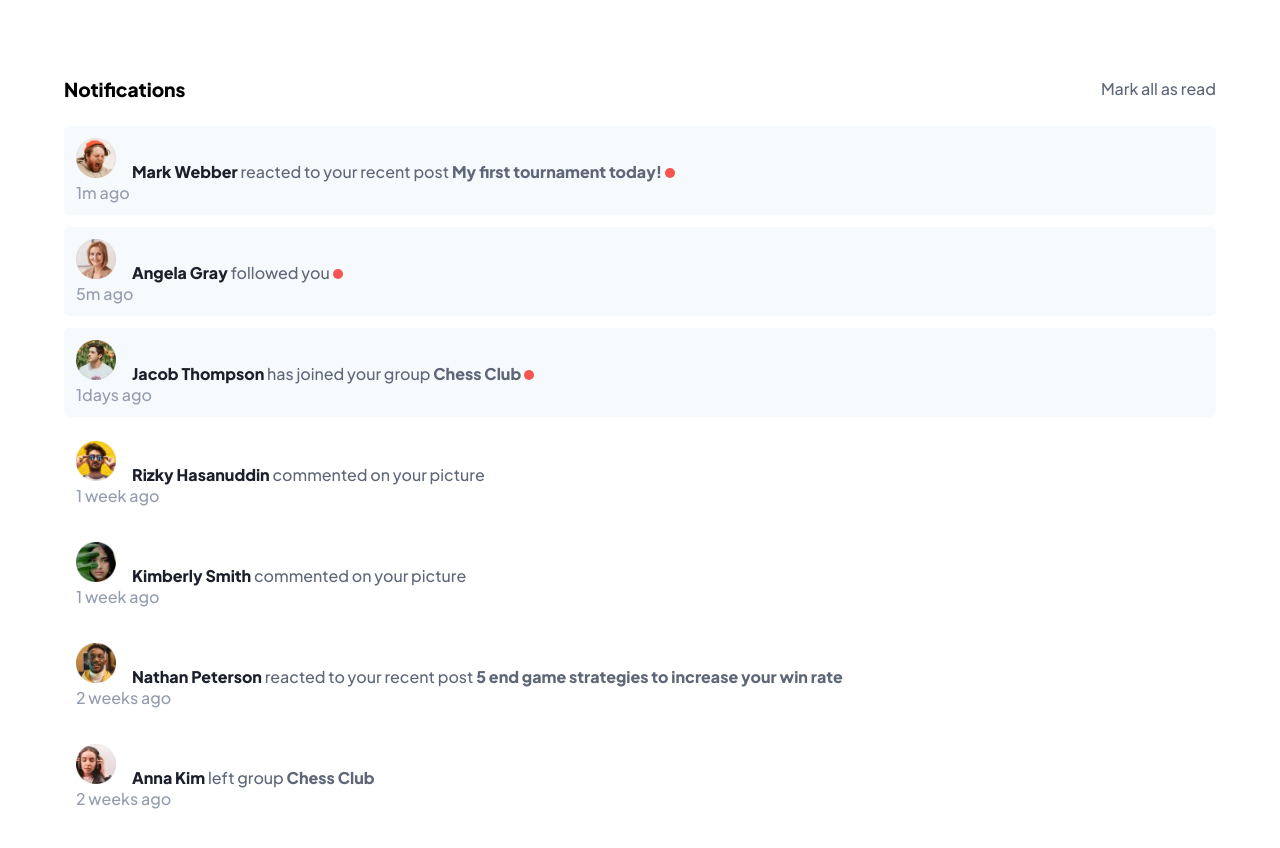
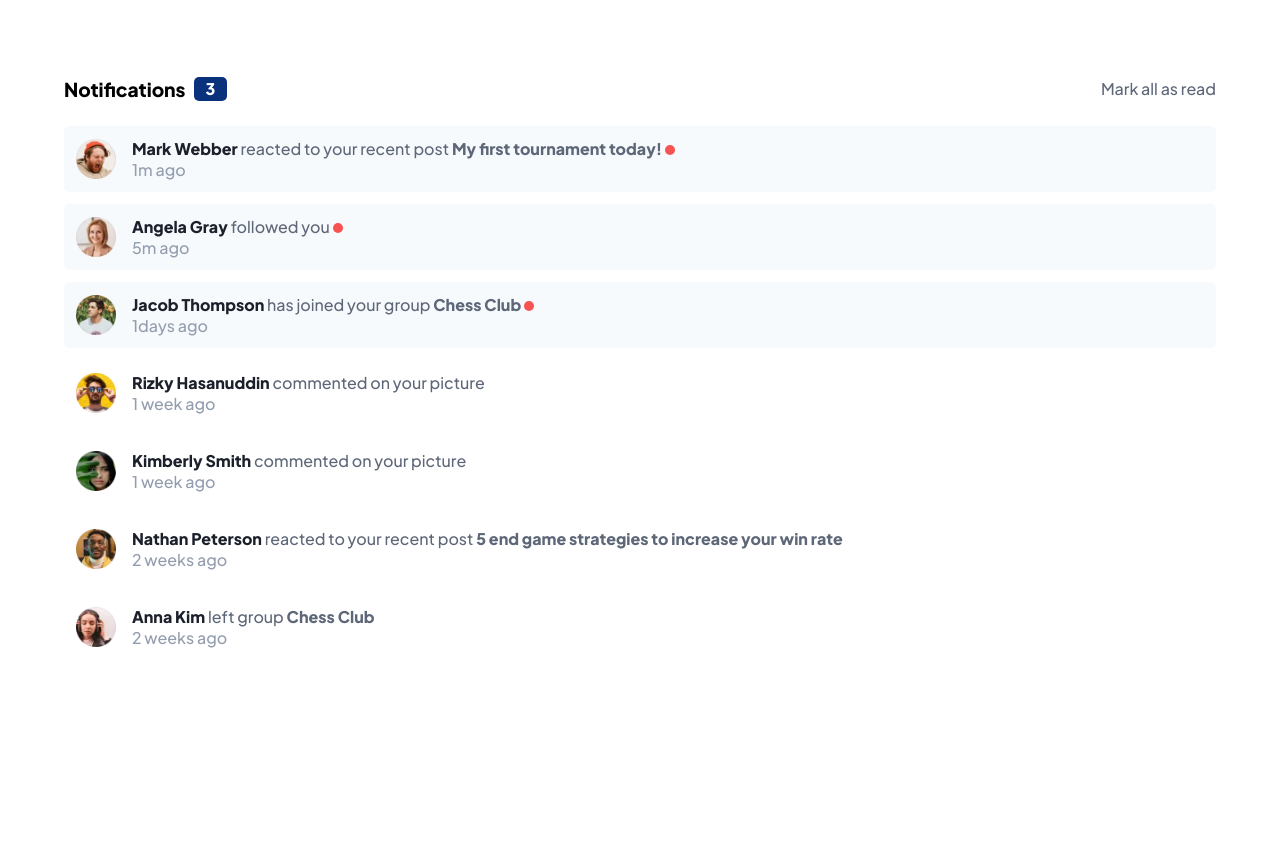
Before and after one commit to PhilJG/notification-page, a React (Create React App) app: page / in a window 1280 px wide. Shown: the top 848 px of the page. After the commit the page ends 800 px from the top, so only its background shows below. Built offline with nearby package versions, Linux system fonts and the light colour scheme.

Commit message:
unreadCount const added to that it is removed was button is clicked

```diff
--- a/src/App.js
+++ b/src/App.js
@@ -86,15 +86,16 @@ class App extends Component {
 
 
   render() {
+    const unreadCount = this.state.users.filter(user => user.unread).length;
+
     return (
       <div className="container">
         <div className="flex head">
           <div className="head__left flex">
             <h1>Notifications</h1>
             <div
-            // className={state ? "head__count" : " "}
-            >
-              {/* {state ? "3" : " "} */}
+            className="head__count">
+              {unreadCount > 0 ? unreadCount : ""}
             </div>
           </div>
           <button
--- a/src/components/Head.js
+++ b/src/components/Head.js
@@ -1,4 +1,4 @@
-import { Component } from "react";
+// import { Component } from "react";
 
 // class Head extends Component {
 //   constructor(props){
--- a/src/components/User.js
+++ b/src/components/User.js
@@ -7,10 +7,11 @@ class User extends Component {
 
   render() {
     const  { id, className, firstName, lastName, activity, post, when, dot} = this.props
-    console.log('rendered', {dot})
+
+    const whiteSpace = "    "
   return (
     <div>
-            <div className={`user notification ${className}`} key={id}>
+            <div className={`user notification flex ${className}`} key={id}>
               <img
                 className="avatar"
                 src={`./assets/images/avatar-${firstName}-${lastName}.webp`} alt={`${firstName} ${lastName}`}
@@ -19,15 +20,15 @@ class User extends Component {
                 <span className="notification__prop notification__prop--name">
                   {firstName} {lastName}
                 </span>
-                {"  "}
+                {whiteSpace}
                 <span className="notification__prop notification__prop--activity">
                   {activity}
                 </span>
-                {"  "}
+                {whiteSpace}
                 <span className="notification__prop notification__prop--post">
                   {post}
                 </span>
-              {"  "}
+              {whiteSpace}
                 <span className={dot}></span>
                 <div>
                   <span className="notification__prop notification__prop--when">
--- a/src/components/appStyle.css
+++ b/src/components/appStyle.css
@@ -48,6 +48,10 @@ a {
   color: var(--white);
   border-radius: 5px;
   font-weight: 800;
+}
+
+.head__count:empty {
+  display: none;
 }
 
 .head__right {
```
